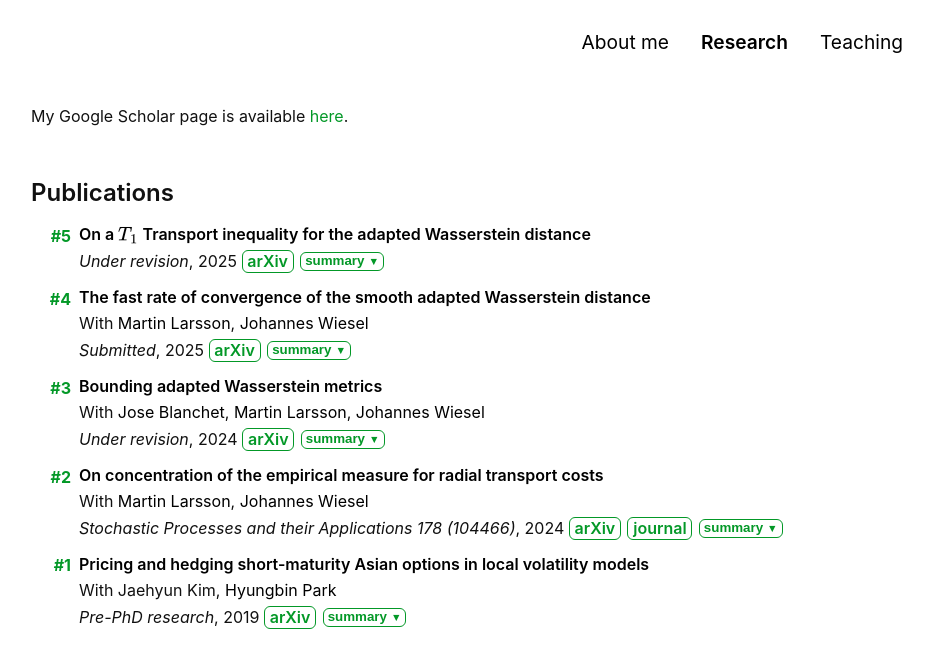
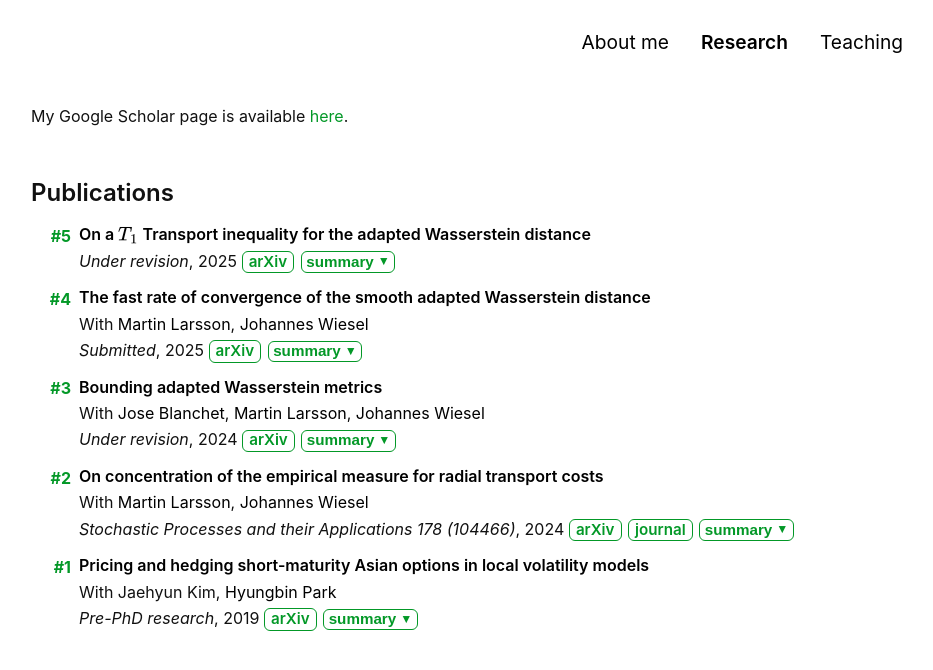
Before and after one commit to Jonghwap/Jonghwap.github.io, a Jekyll site: the page built from research.md, in a window 1280 px wide. Shown: the top 670 px of the page, without its empty margins (209-1142 px from the left). Built offline with Jekyll 4.4.1, drawn with Linux system fonts in a browser that asks for light colours; a style sheet for code colours, icons or effects is not loaded.

Commit message:
Update minimal-light.scss

```diff
--- a/_sass/minimal-light.scss
+++ b/_sass/minimal-light.scss
@@ -295,24 +295,33 @@ a:hover {
   align-items: center;
 }
 
-.arxiv-button, .journal-button {
+.arxiv-button, .journal-button, .summary-toggle {
   display: inline-flex;
   align-items: center;
   justify-content: center;
-  padding: 0.1em 0.3em; // 버튼안 여백 위아래, 좌우
+  padding: 0.12em 0.4em; // 버튼안 여백 위아래, 좌우
   background-color: #ffffff;
   color: #039827;
   border: 1px solid #039827;
   border-radius: 6px;
   font-weight: 600;
   line-height: 1.1; // 글씨 크기+위아래 여백
+  font-size: 0.95rem;
   text-decoration: none;
 }
+
+.summary-toggle {
+  gap: 0.25rem;
+  cursor: pointer;
+}
+
 
 .arxiv-button:hover,
 .arxiv-button:focus,
 .journal-button:hover,
-.journal-button:focus {
+.journal-button:focus,
+.summary-toggle:hover,
+.summary-toggle:focus {
   background-color: #ecfdf3;
   color: #02661E;
   border-color: #02661E;
@@ -323,7 +332,7 @@ a:hover {
     color:#039827;
   }
 
-  .arxiv-button, .journal-button {
+  .arxiv-button, .journal-button, .summary-toggle {
     color: #039827;
     border-color: #039827;
   }
@@ -331,7 +340,9 @@ a:hover {
   .arxiv-button:hover,
   .arxiv-button:focus,
   .journal-button:hover,
-  .journal-button:focus {
+  .journal-button:focus,
+  .summary-toggle:hover,
+  .summary-toggle:focus {
     background-color: #1a2d1f;
     color: #02661E;
     border-color: #02661E;
@@ -340,19 +351,6 @@ a:hover {
 
 // summary 버튼 설정
 
-.summary-toggle {
-  display: inline-flex;
-  align-items: center;
-  gap: 0.25rem;
-  padding: 0.1em 0.3em;
-  background-color: #ffffff;
-  color: #039827;
-  border: 1px solid #039827;
-  border-radius: 6px;
-  font-weight: 600;
-  line-height: 1.1;
-  cursor: pointer;
-}
 
 .summary-toggle .summary-arrow {
   display: inline-block;
@@ -364,12 +362,6 @@ a:hover {
   transform: rotate(180deg);
 }
 
-.summary-toggle:hover,
-.summary-toggle:focus {
-  background-color: #ecfdf3;
-  color: #02661E;
-  border-color: #02661E
-}
 
 .abstract-panel {
   margin-top: 0.35rem;
```
